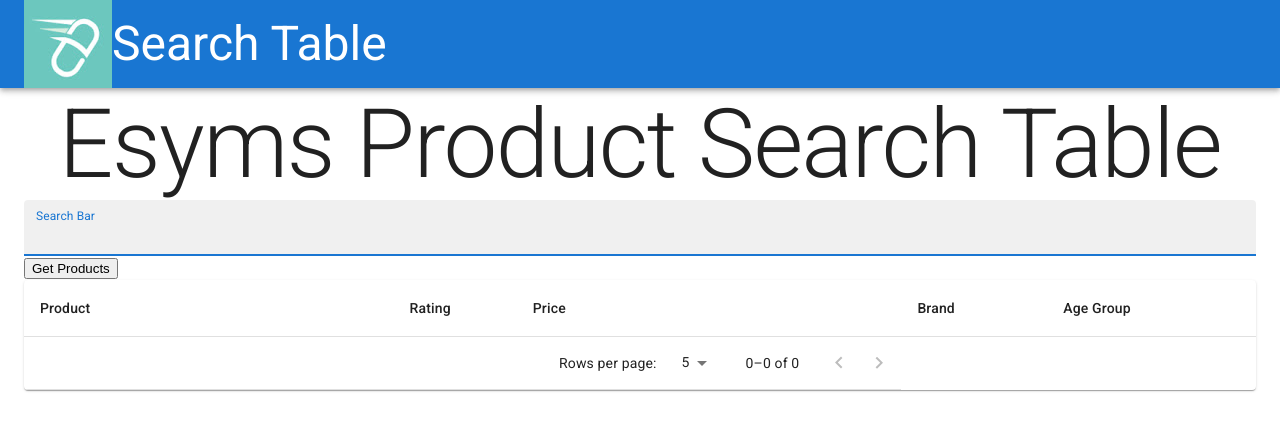
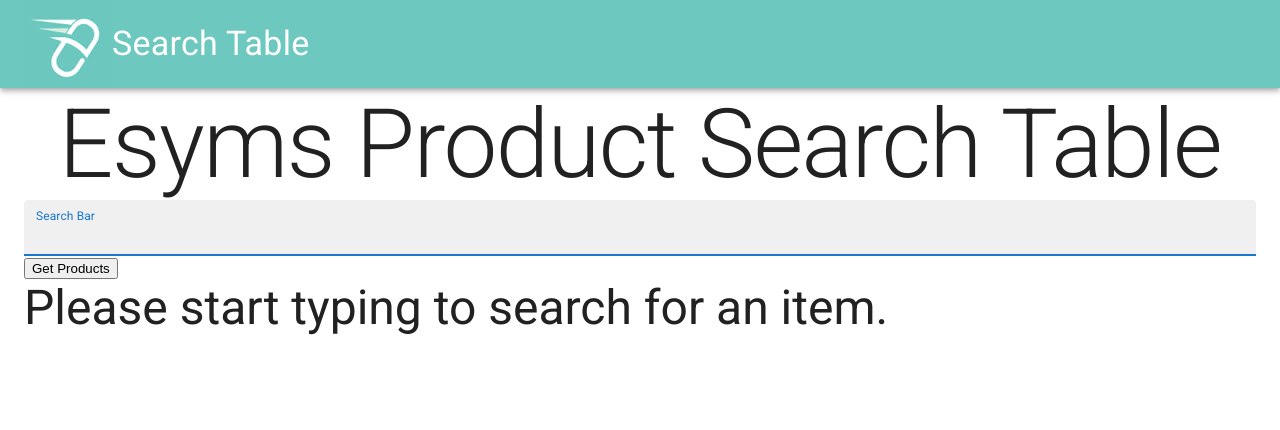
Before and after one commit to harrylew25/esyms-interview, a React (Create React App) app: page / in a window 1280 px wide. Shown: the top 430 px of the page. Built offline with nearby package versions, Linux system fonts and the light colour scheme.

Commit message:
Created new UI component priceUI to style the price section - moved the price formatter logic to the priceUI component as that is more logical -added small service call logic for error scenario

```diff
--- /dev/null
+++ b/src/UI/PriceUI.js
@@ -0,0 +1,37 @@
+import React from 'react';
+import { Typography } from '@mui/material';
+
+const priceFormatter = (price) => {
+  return new Intl.NumberFormat('ms-MY', {
+    style: 'currency',
+    currency: 'MYR',
+  }).format(price);
+};
+
+const PriceUI = ({ price, specialPrice }) => {
+  let priceStyle =
+    specialPrice == null
+      ? ''
+      : {
+          color: 'red',
+          textDecoration: 'line-through',
+        };
+  return (
+    <div>
+      <div>
+        <Typography sx={priceStyle}>{`${priceFormatter(price)}`}</Typography>
+      </div>
+
+      {/* {Only show special price if it exists} */}
+      {specialPrice == null ? (
+        ''
+      ) : (
+        <div>
+          <Typography>{priceFormatter(specialPrice)}</Typography>
+        </div>
+      )}
+    </div>
+  );
+};
+
+export default PriceUI;
--- a/src/components/SearchBar.js
+++ b/src/components/SearchBar.js
@@ -1,12 +1,14 @@
 import React, { useState } from 'react';
-import { TextField } from '@mui/material';
+import { TextField, Typography } from '@mui/material';
 import SearchResult from './SearchResult';
 import dataFactory from '../utils/dataFactory';
 
 const SearchBar = () => {
   let timer;
-  let [searchText, setSearchText] = useState('');
-  let [products, setProducts] = useState([]);
+  const [searchText, setSearchText] = useState('');
+  const [products, setProducts] = useState([]);
+  const [firstTimeLanding, setFirstTimeLanding] = useState(true);
+  const [serviceCallError, setServiceCallError] = useState(false);
 
   //TODO: sanitizing the input
   const searchBarChangeHandler = (event) => {
@@ -33,7 +35,8 @@
     try {
       const response = await fetch(url, INIT);
       if (!response.ok) {
-        throw Error(`${response.status} ${response.statusText}`);
+        setServiceCallError(true);
+        console.log(new Error(`${response.status} ${response.statusText}`));
       }
       const responseObject = await response.json();
 
@@ -48,8 +51,10 @@
           return productB.rating - productA.rating;
         });
       setProducts(productArray);
+      setFirstTimeLanding(false);
     } catch (error) {
-      throw Error(`Looks like there was a problem: ${error}`);
+      setServiceCallError(true);
+      console.log(new Error(`Looks like there was a problem: ${error}`));
     }
   };
 
@@ -66,7 +71,17 @@
         fullWidth
       />
       <button onClick={fetchProducts}>Get Products</button>
-      <SearchResult products={products} />
+      {firstTimeLanding === true ? (
+        <Typography variant="h3">
+          Please start typing to search for an item.
+        </Typography>
+      ) : serviceCallError === true ? (
+        <Typography variant="h3" align="center">
+          There is an error, please try again.
+        </Typography>
+      ) : (
+        <SearchResult products={products} searchText={searchText} />
+      )}
     </>
   );
 };
--- a/src/components/SearchResult.js
+++ b/src/components/SearchResult.js
@@ -11,6 +11,7 @@
   TablePagination,
 } from '@mui/material';
 import RatingUI from '../UI/RatingUI';
+import PriceUI from '../UI/PriceUI';
 // TODO: Move the image section somewhere?
 // import ProductImage from '../UI/ProductImage';
 
@@ -60,12 +61,14 @@
               ageGroup,
             }) => {
               return (
-                <TableRow id={id} key={id} component="th" scope="row">
+                <TableRow id={id} key={id} scope="row">
                   <TableCell width="30%">{name}</TableCell>
                   <TableCell width="10%">
                     <RatingUI rating={rating} />
                   </TableCell>
-                  <TableCell>{`${price} || ${specialPrice}`}</TableCell>
+                  <TableCell>
+                    <PriceUI price={price} specialPrice={specialPrice} />
+                  </TableCell>
                   <TableCell>{brand}</TableCell>
                   {/* <TableCell>
                       <ProductImage productName={name} imageLink={imageLink} />
--- a/src/components/TopBar.js
+++ b/src/components/TopBar.js
@@ -1,13 +1,17 @@
 import React from 'react';
 import { AppBar, Toolbar, Typography } from '@mui/material';
 import logo from '../assets/profilePic.jpg';
+// import { red } from '@mui/material/colors';
 
 const TopBar = () => {
+  const appBarStyles = {
+    backgroundColor: 'rgb(109, 200, 191)',
+  };
   return (
-    <AppBar position="relative">
+    <AppBar position="relative" sx={appBarStyles}>
       <Toolbar>
         <img src={logo} alt="Logo" />
-        <Typography variant="h3"> Search Table</Typography>
+        <Typography variant="h4"> Search Table</Typography>
       </Toolbar>
     </AppBar>
   );
--- a/src/utils/dataFactory.js
+++ b/src/utils/dataFactory.js
@@ -1,11 +1,4 @@
 //TODO: Think of a better name
-
-const priceFormatter = (price) => {
-  return new Intl.NumberFormat('ms-MY', {
-    style: 'currency',
-    currency: 'MYR',
-  }).format(price);
-};
 const dataFactory = ({
   productId,
   name,
@@ -19,8 +12,8 @@
   const product = {
     id: productId,
     name: name.en,
-    price: priceFormatter(price),
-    specialPrice: priceFormatter(specialPrice),
+    price: price,
+    specialPrice: specialPrice,
     rating,
     imageLink: img[0].src,
     brand,
```
